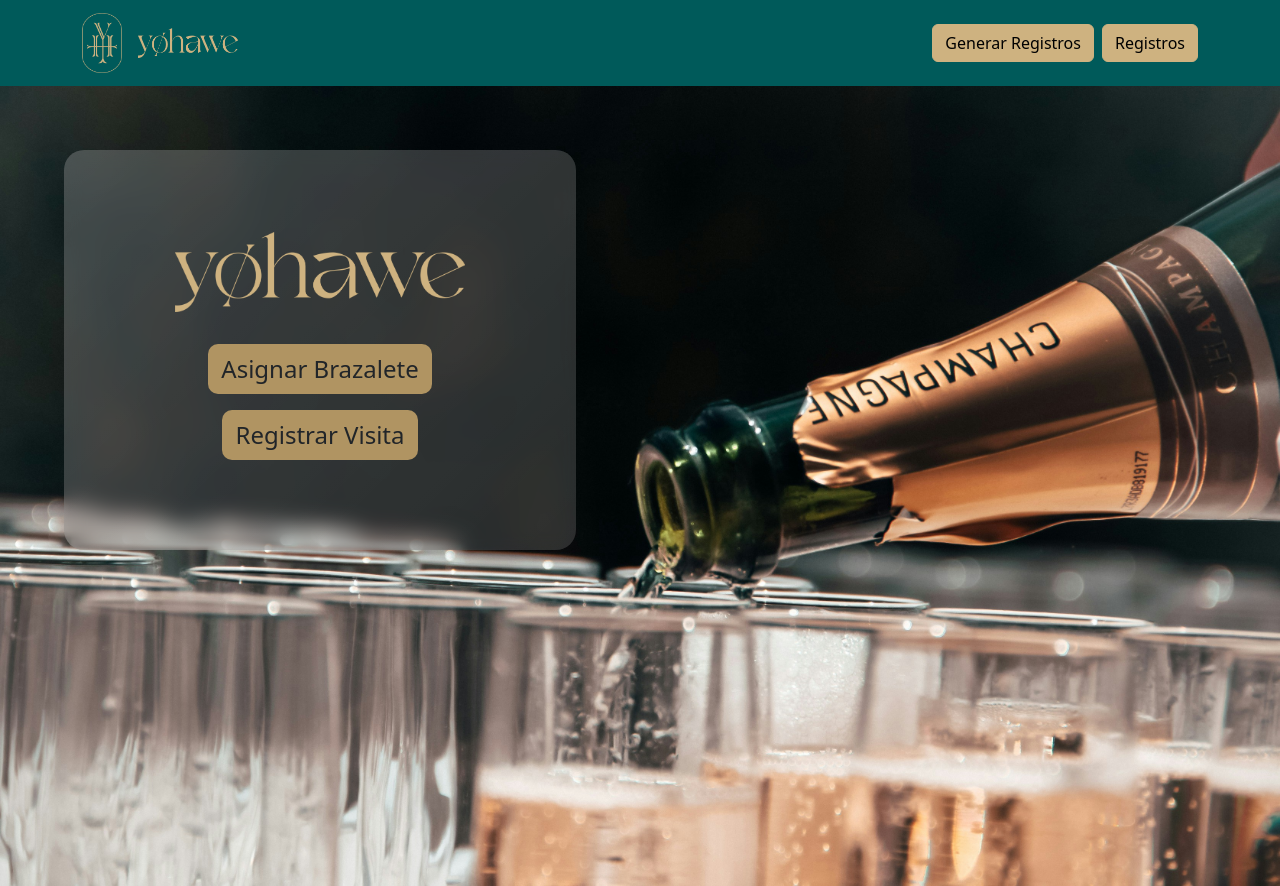
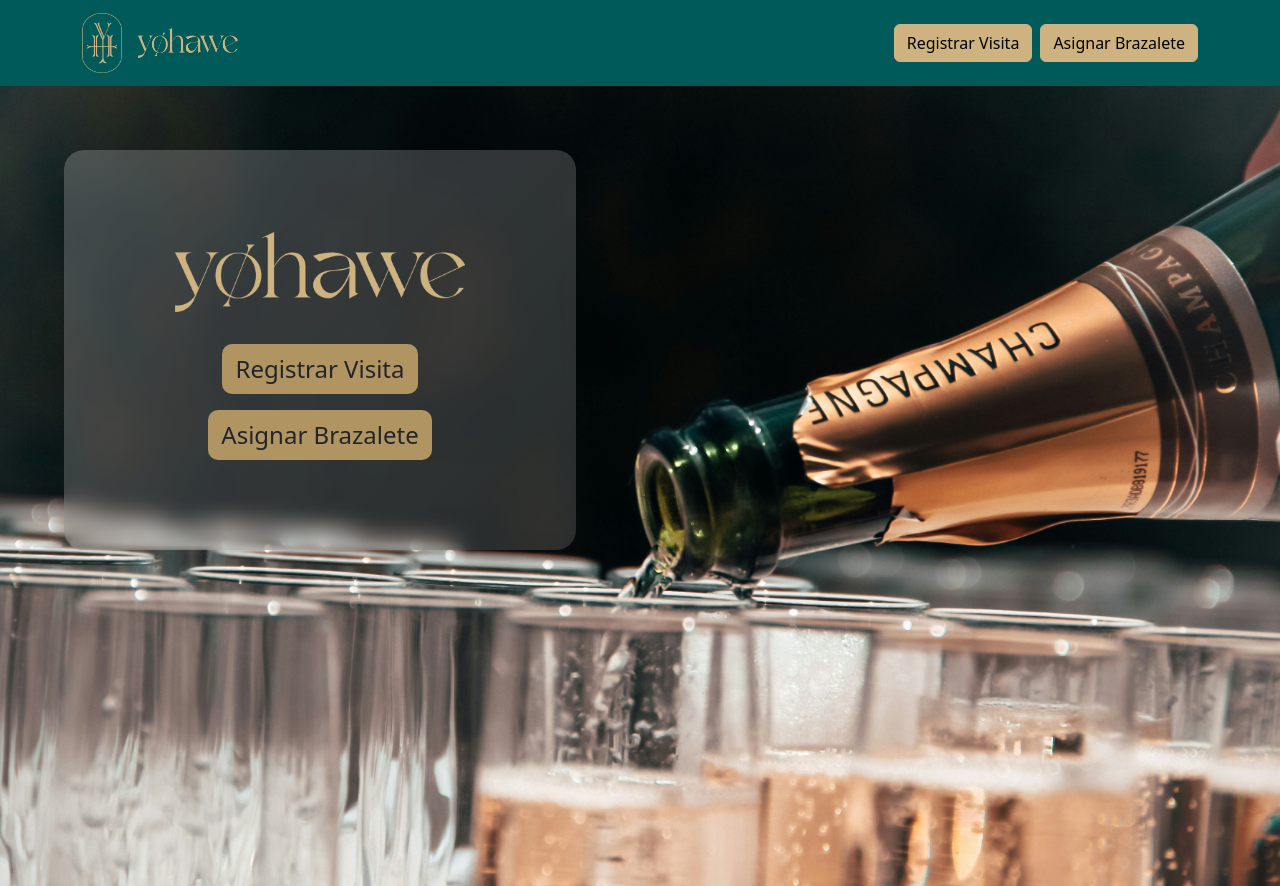
Before and after one commit to DanielAlegriaLino/pulseras_register, a Django app: page / in a window 1280 px wide. Run offline with Django 5.2, Linux system fonts and the light colour scheme.

Commit message:
Deleted commented section/Rearranged btns

```diff
--- a/ProjectComunadesExtranjeras/AppResgistro/templates/base.html
+++ b/ProjectComunadesExtranjeras/AppResgistro/templates/base.html
@@ -23,8 +23,8 @@
                     <img src="{% static 'img/Logo.webp' %}" class="me-3" width="100" height="30" alt="Nombre">
                 </a>
                 <div class="d-flex">
-                    <button type="button" class="btn btn-custom me-2">Generar Registros</button>
-                    <button type="button" class="btn btn-custom">Registros</button>
+                    <button type="button" class="btn btn-custom me-2">Registrar Visita</button>
+                    <button type="button" class="btn btn-custom">Asignar Brazalete</button>
                 </div>
             </div>
         </div>
--- a/ProjectComunadesExtranjeras/AppResgistro/templates/home.html
+++ b/ProjectComunadesExtranjeras/AppResgistro/templates/home.html
@@ -14,9 +14,8 @@
 <main>
   <div class="glass-wrapper d-flex justify-content-center flex-column align-items-center">
     <img src="{% static 'img/Logo.webp' %}" height="80"  alt="" class="mb-4">
-    <!-- <h1 class="text-center mb-4">Bienvenido</h1> -->
+    <a href="{% url 'forms-register' %}" class="my-2"><button class="btn">Registrar Visita</button></a>
     <a href="{% url 'registers' %}" class="my-2"> <button class="btn">Asignar Brazalete</button></a>
-    <a href="{% url 'forms-register' %}" class="my-2"><button class="btn">Registrar Visita</button></a>
   </div>
 </main>
 
```
